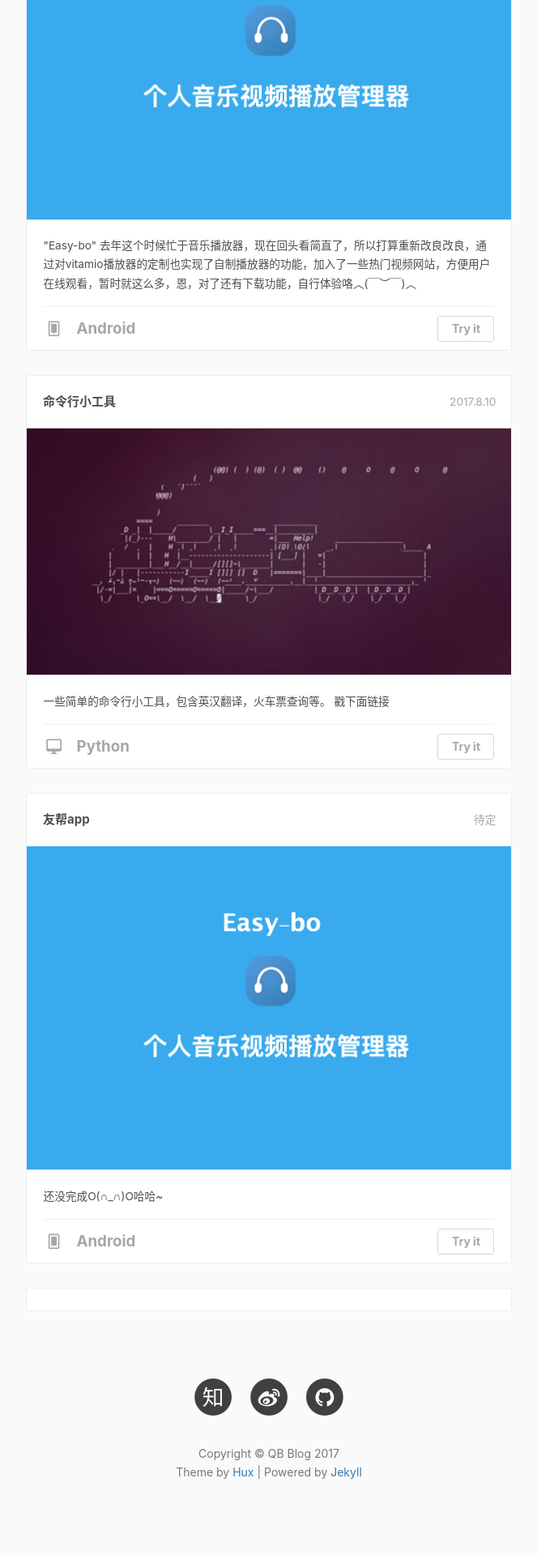
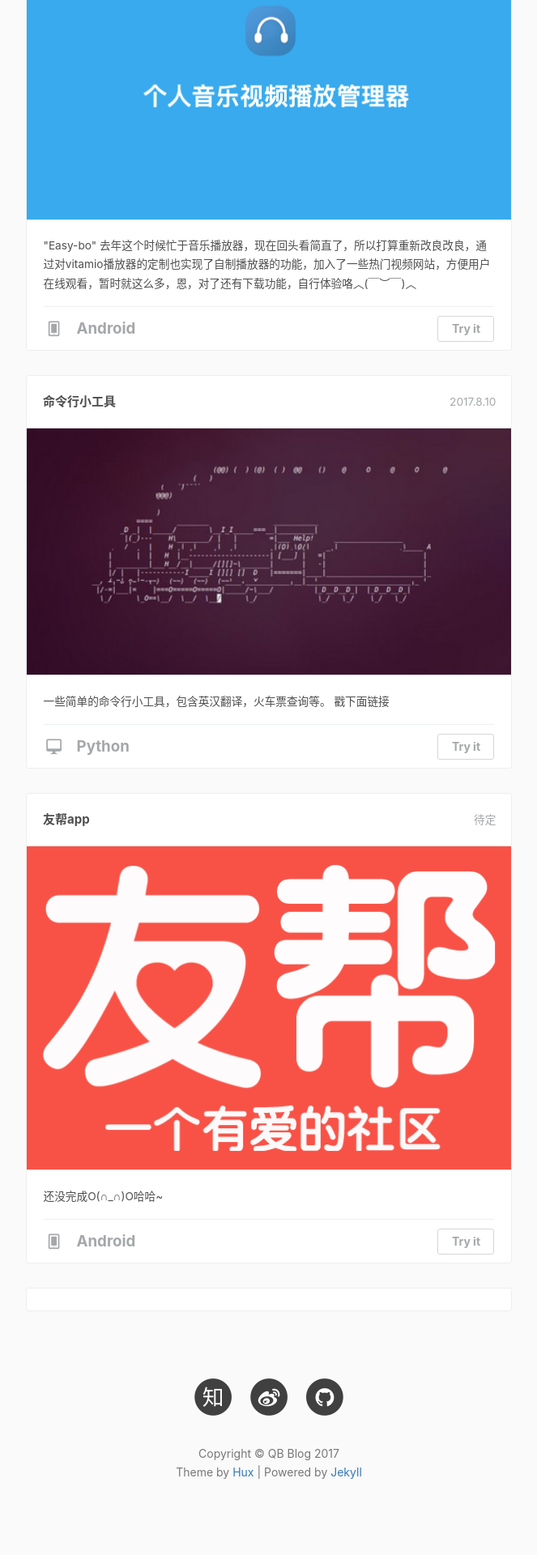
Before and after one commit to qianbin01/qianbin01.github.io, a Jekyll site: the page built from portfolio/index.html, in a window 1280 px wide. Shown: the part 694-2614 px from the top of the page at 81% size, without its empty margins (308-971 px from the left). Built offline with Jekyll 4.4.1, drawn with Linux system fonts in a browser that asks for light colours; nearby versions of some CDN libraries; comment, search, counter and statistics services are not loaded.

Commit message:
bug修复

```diff
--- a/portfolio/index.html
+++ b/portfolio/index.html
@@ -62,7 +62,7 @@
 						<div class="cbp_tmlabel">
 							<h2 id="boxoffice">友帮app</h2>
 							<time>待定</time>
-							<img src="images/Easy-bo.png">
+							<img src="images/youbang.png">
 							<ul>
 								<li>
 									还没完成O(∩_∩)O哈哈~
```
